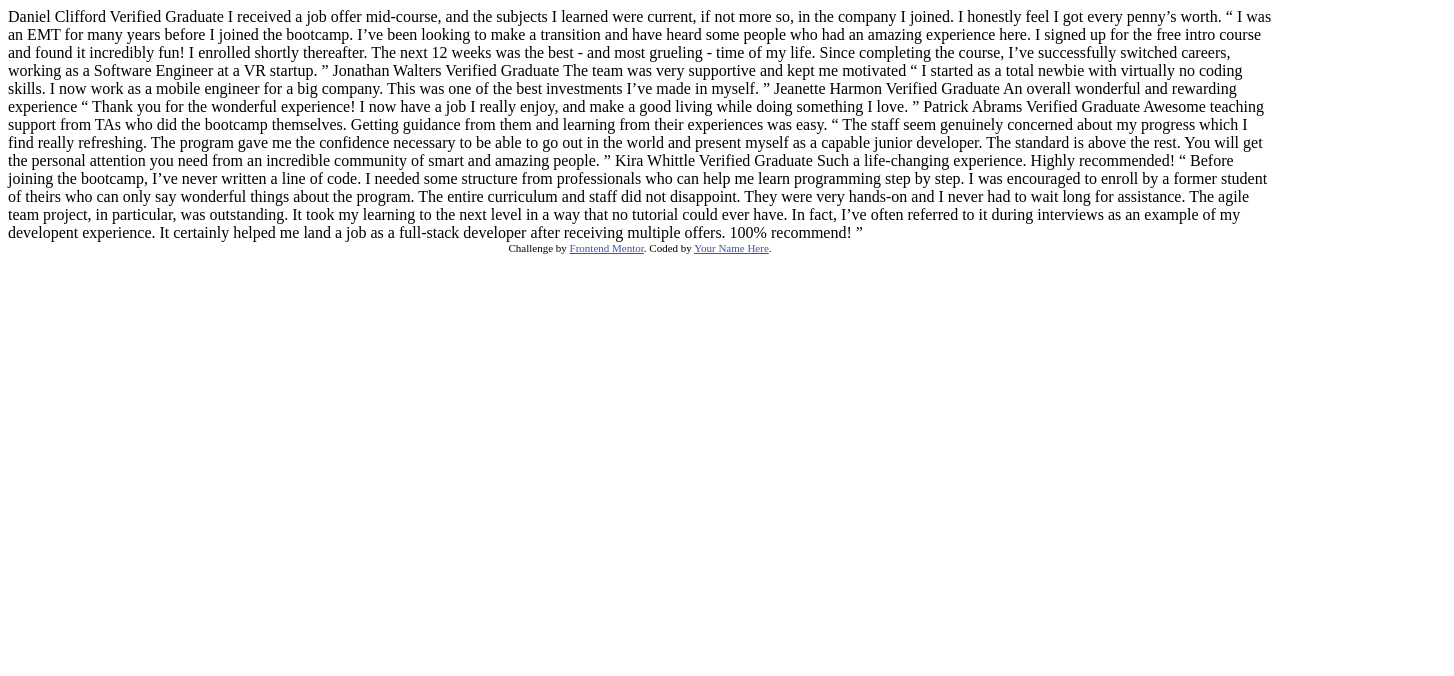
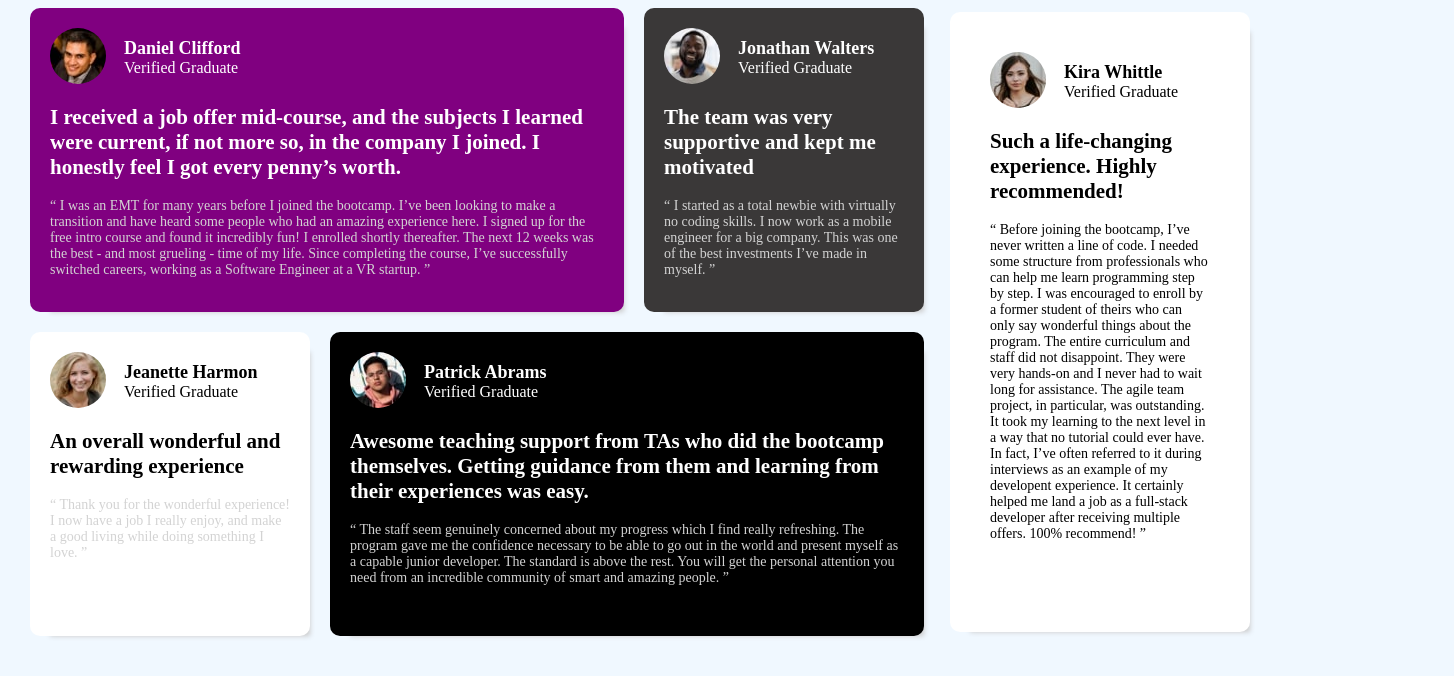
Before and after one commit to MuriithiMark/css-grid-assessment_testimonials, a plain HTML site: page index.html in a window 1280 px wide. Shown: the whole page, 1454 px wide, since content can reach past the window. Drawn offline with Linux system fonts and the light colour scheme.

Commit message:
Finished Web Page

```diff
--- /dev/null
+++ b/index.css
@@ -0,0 +1,99 @@
+body {
+    background-color: aliceblue;
+}
+
+.main {
+    display: grid;
+    grid-template-columns: 900px 300px;
+    column-gap: 20px;
+    justify-content: center;
+    align-items: center;
+}
+
+.most-content {
+    display: grid;
+    grid-template-rows: 1fr 1fr;
+    row-gap: 20px;
+}
+
+.top-content {
+    display: grid;
+    grid-template-columns: 66% 280px;
+    column-gap: 20px;
+    margin-right: 0px;
+}
+
+.bottom-content {
+    display: grid;
+    grid-template-columns: 280px 66%;
+    column-gap: 20px;
+    margin-right: 0px;
+}
+
+.side-content {
+    height: 540px;
+    background-color: white;
+    border-radius: 10px;
+    padding: 40px;
+    box-shadow: 10px 10px 5px -10px rgb(201, 200, 200);
+}
+
+.profile {
+    display: grid;
+    grid-template-columns: 60px 400px;
+    column-gap: 4px;
+    height: 60px;
+}
+
+.large,
+.small {
+    border-radius: 10px;
+    padding: 20px;
+    box-shadow: 10px 10px 5px -10px rgb(201, 200, 200);
+}
+
+.avatar {
+    img {
+        border-radius: 100%;
+    }
+}
+
+.bio {
+    padding: 10px;
+}
+
+.name {
+    font-size: 18px;
+    font-weight: bold;
+}
+
+.title {
+    font-size: 14px;
+}
+
+.quote {
+    font-size: 14px;
+    color: lightgray;
+}
+
+.daniel {
+    background-color: purple;
+}
+
+.jonathan {
+    background-color: rgb(58, 56, 56);
+}
+
+.jeanette {
+    background-color: white;
+}
+
+.patrick {
+    background-color: black;
+}
+
+.daniel,
+.jonathan,
+.patrick {
+    color: white;
+}
--- a/index.html
+++ b/index.html
@@ -1,64 +1,153 @@
 <!DOCTYPE html>
 <html lang="en">
+
 <head>
   <meta charset="UTF-8">
-  <meta name="viewport" content="width=device-width, initial-scale=1.0"> <!-- displays site properly based on user's device -->
+  <meta name="viewport" content="width=device-width, initial-scale=1.0">
+  <!-- displays site properly based on user's device -->
 
   <link rel="icon" type="image/png" sizes="32x32" href="./images/favicon-32x32.png">
 
   <title>Frontend Mentor | [Challenge Name Here]</title>
+  <link rel="stylesheet" href="./index.css">
+</head>
 
-  <!-- Feel free to remove these styles or customise in your own stylesheet 👍 -->
-  <style>
-    .attribution { font-size: 11px; text-align: center; }
-    .attribution a { color: hsl(228, 45%, 44%); }
-  </style>
-</head>
 <body>
-  Daniel Clifford
-  Verified Graduate
 
-  I received a job offer mid-course, and the subjects I learned were current, if not more so,
-  in the company I joined. I honestly feel I got every penny’s worth.
-
+  <div class="main">
+    <div class="most-content">
+      <div class="top-content">
+        <div class="large daniel">
+          <div class="profile">
+            <div class="avatar">
+              <img src="./images/image-daniel.jpg" alt="image-daniel">
+            </div>
+            <div class="bio">
+              <div class="name">
+                <span> Daniel Clifford </span>
+              </div>
+              <div class="work-title">
+                <span> Verified Graduate </span>
+              </div>
+            </div>
+          </div>
+          <div class="title">
+            <h2>I received a job offer mid-course, and the subjects I learned were current, if not more so,
+              in the company I joined. I honestly feel I got every penny’s worth.</h2>
+          </div>
+          <div class="quote">
+            <p>
               “ I was an EMT for many years before I joined the bootcamp. I’ve been looking to make a
               transition and have heard some people who had an amazing experience here. I signed up
               for the free intro course and found it incredibly fun! I enrolled shortly thereafter.
               The next 12 weeks was the best - and most grueling - time of my life. Since completing
-  the course, I’ve successfully switched careers, working as a Software Engineer at a VR startup. ”
-
-  Jonathan Walters
-  Verified Graduate
-
-  The team was very supportive and kept me motivated
-
+              the course, I’ve successfully switched careers, working as a Software Engineer at a VR startup. ”</p>
+          </div>
+        </div>
+        <div class="small jonathan">
+          <div class="profile">
+            <div class="avatar">
+              <img src="./images/image-jonathan.jpg" alt="image-jonathan">
+            </div>
+            <div class="bio">
+              <div class="name">
+                <span>Jonathan Walters</span>
+              </div>
+              <div class="work-title">
+                <span>Verified Graduate</span>
+              </div>
+            </div>
+          </div>
+          <div class="title">
+            <h2> The team was very supportive and kept me motivated </h2>
+          </div>
+          <div class="quote">
+            <p>
               “ I started as a total newbie with virtually no coding skills. I now work as a mobile engineer
               for a big company. This was one of the best investments I’ve made in myself. ”
-
-  Jeanette Harmon
-  Verified Graduate
-
+            </p>
+          </div>
+        </div>
+      </div>
+      <div class="bottom-content">
+        <div class="small jeanette">
+          <div class="profile">
+            <div class="avatar">
+              <img src="./images/image-jeanette.jpg" alt="image-jeanette">
+            </div>
+            <div class="bio">
+              <div class="name">
+                <span> Jeanette Harmon </span>
+              </div>
+              <div class="work-title">
+                <span> Verified Graduate </span>
+              </div>
+            </div>
+          </div>
+          <div class="title">
+            <h2>
               An overall wonderful and rewarding experience
-
+            </h2>
+          </div>
+          <div class="quote">
+            <p>
               “ Thank you for the wonderful experience! I now have a job I really enjoy, and make a good living
               while doing something I love. ”
-
-  Patrick Abrams
-  Verified Graduate
-
+            </p>
+          </div>
+        </div>
+        <div class="large patrick">
+          <div class="profile">
+            <div class="avatar">
+              <img src="./images/image-patrick.jpg" alt="image-patrick">
+            </div>
+            <div class="bio">
+              <div class="name">
+                <span> Patrick Abrams
+                </span>
+              </div>
+              <div class="work-title">
+                <span> Verified Graduate </span>
+              </div>
+            </div>
+          </div>
+          <div class="title">
+            <h2>
               Awesome teaching support from TAs who did the bootcamp themselves. Getting guidance from them and
               learning from their experiences was easy.
-
+          </div>
+          </h2>
+          <div class="quote">
+            <p>
               “ The staff seem genuinely concerned about my progress which I find really refreshing. The program
               gave me the confidence necessary to be able to go out in the world and present myself as a capable
               junior developer. The standard is above the rest. You will get the personal attention you need from
               an incredible community of smart and amazing people. ”
-
-  Kira Whittle
-  Verified Graduate
-
-  Such a life-changing experience. Highly recommended!
-
+            </p>
+          </div>
+        </div>
+      </div>
+    </div>
+    <div class="side-content">
+      <div class="profile">
+        <div class="avatar">
+          <img src="./images/image-kira.jpg" alt="image-kira">
+        </div>
+        <div class="bio">
+          <div class="name">
+            <span> Kira Whittle </span>
+          </div>
+          <div class="work-title">
+            <span> Verified Graduate </span>
+          </div>
+        </div>
+      </div>
+      <div class="title">
+        <h2> Such a life-changing experience. Highly recommended!</h2>
+      </div>
+      <div class="quote" style="color: black;">
+        <!--color: black; prevents override from styles-->
+        <p>
           “ Before joining the bootcamp, I’ve never written a line of code. I needed some structure from
           professionals who can help me learn programming step by step. I was encouraged to enroll by a former
           student of theirs who can only say wonderful things about the program. The entire curriculum and staff
@@ -67,10 +156,10 @@
           could ever have. In fact, I’ve often referred to it during interviews as an example of my developent
           experience. It certainly helped me land a job as a full-stack developer after receiving multiple offers.
           100% recommend! ”
-
-  <div class="attribution">
-    Challenge by <a href="https://www.frontendmentor.io?ref=challenge" target="_blank">Frontend Mentor</a>.
-    Coded by <a href="#">Your Name Here</a>.
+        </p>
+      </div>
+    </div>
   </div>
 </body>
+
 </html>
```
Also changed, not shown: css-grid-assessment-preview.png (added), 1 other file. Lines whose indentation alone changed are shown as unchanged.
